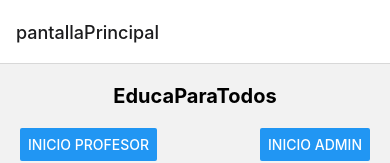
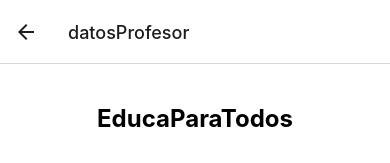
Before and after one commit to Fernanps2/EducaParaTodos, a React Native app in the folder EducaParaTodo/: screen /datosProfesor in a window 390 px wide. Shown: the top 163 px of the page. Built offline with nearby package versions, Linux system fonts and the light colour scheme.

Commit message:
Update App.js

```diff
--- a/EducaParaTodo/App.js
+++ b/EducaParaTodo/App.js
@@ -8,6 +8,8 @@ import Tareas from './src/Vista/tareas.jsx';
 import LoginScreen from './src/Vista/loginEducador.js';
 import LoginScreenAlumno from './src/Vista/loginAlumno.js';
 import HomeEducador from './src/Vista/homeEducador.jsx';
+import DatosProfesor from './src/Vista/datosProfesor.jsx';
+import AsignarTarea from './src/Vista/asignarTarea.jsx';
 import AniadirProfesor from './src/Vista/aniadirProfesor.jsx';
 import HomeAdmin from './src/Vista/homeAdmin.jsx';
 import ListaAlumnos from './src/Vista/listaAlumnos.jsx';
@@ -70,6 +72,8 @@ export default function App() {
           <Stack.Screen name="aniadirProfesor" component={AniadirProfesor} />
           <Stack.Screen name="HomeAdmin" component={HomeAdmin} />
           <Stack.Screen name="pantallaAlumnos" component={ListaAlumnos} />
+          <Stack.Screen name="datosProfesor" component={DatosProfesor} />
+          <Stack.Screen name="asignarTarea" component={AsignarTarea} />
           <Stack.Screen name="pantallaDatos" component={PantallaDatos} />
           <Stack.Screen name="eliminarTarea" component={EliminarTarea} />
           <Stack.Screen name="verTareaPictogramas">
```
